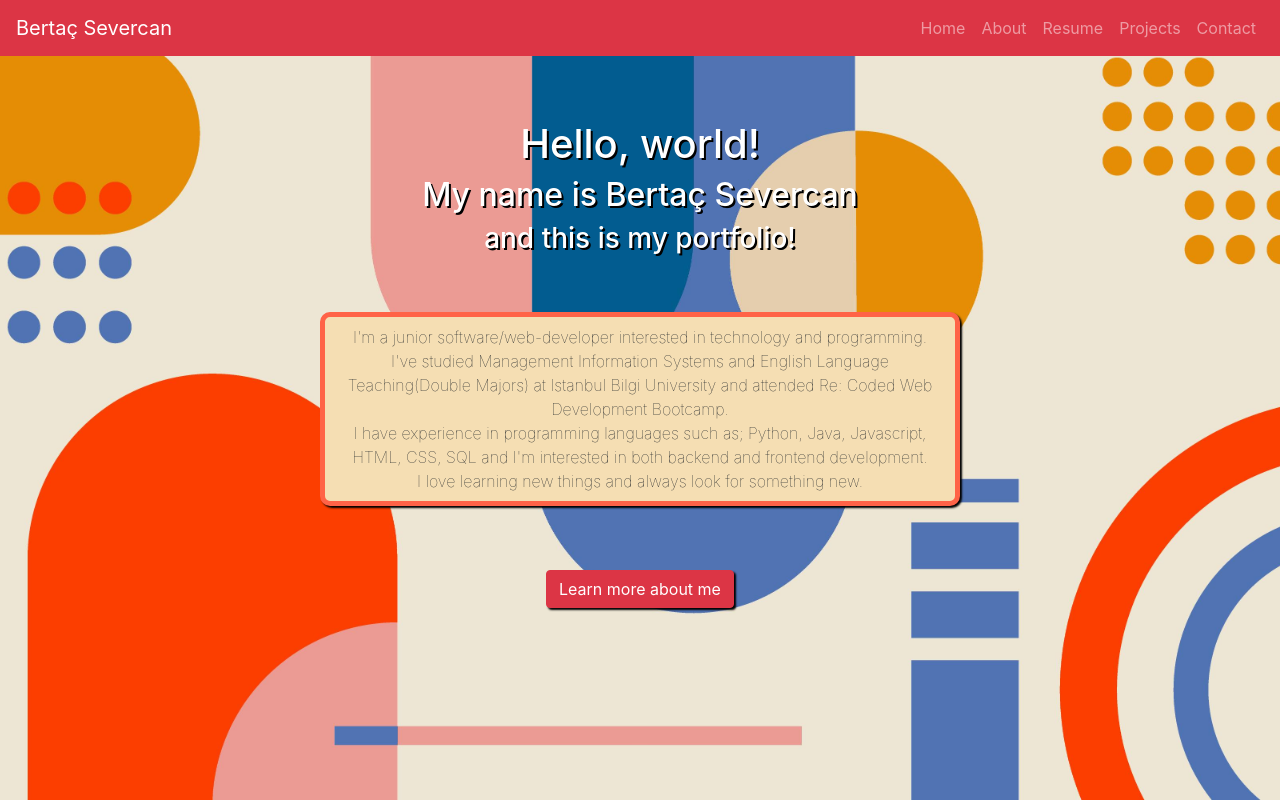
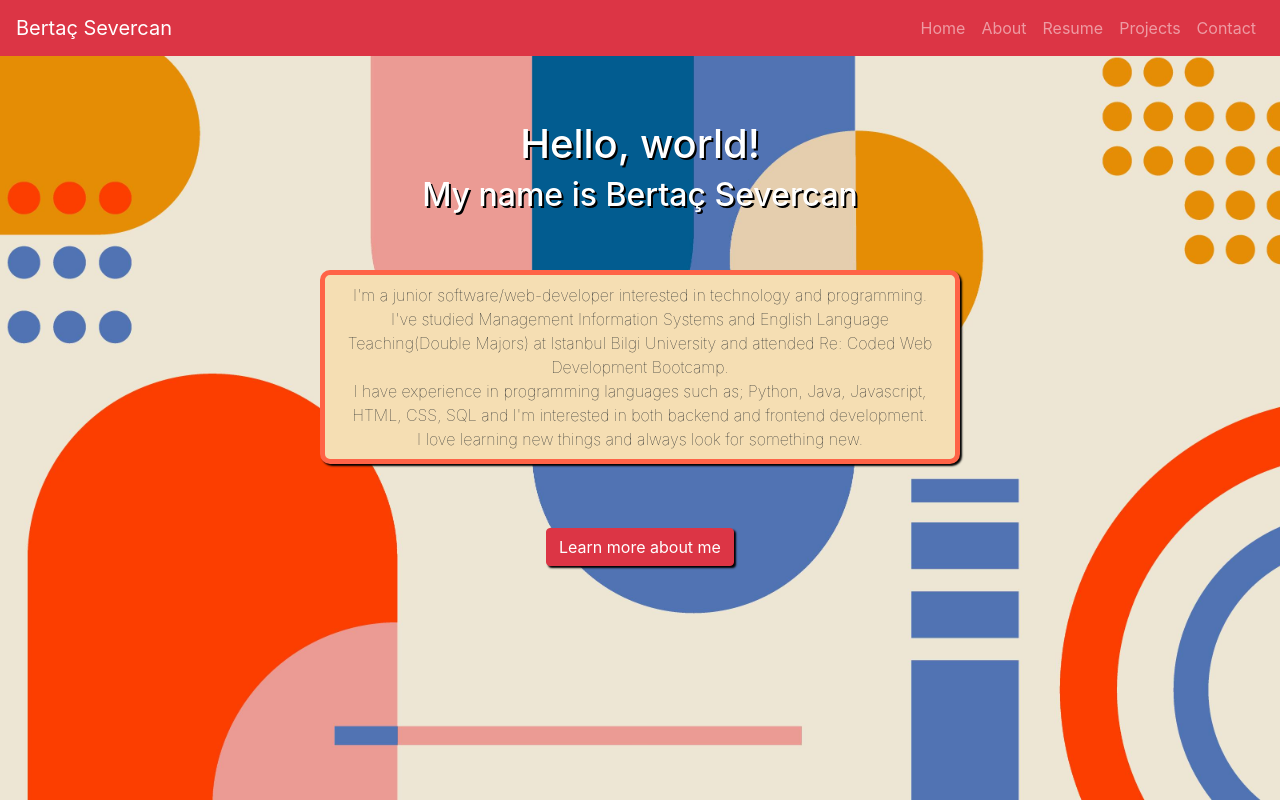
Before and after one commit to bertacsevercan/my-portfolio, a React (Create React App) app: page / in a window 1280 px wide. Built offline with nearby package versions, Linux system fonts and the light colour scheme.

Commit message:
remove h3 title

```diff
--- a/src/containers/Home/index.jsx
+++ b/src/containers/Home/index.jsx
@@ -10,7 +10,6 @@ const Home = () => {
       <div className="titles">
         <h1>Hello, world!</h1>
         <h2>My name is Bertaç Severcan</h2>
-        <h3>and this is my portfolio!</h3>
       </div>
       <div className="summary-wrapper">
         <p className="summary-text">
```
